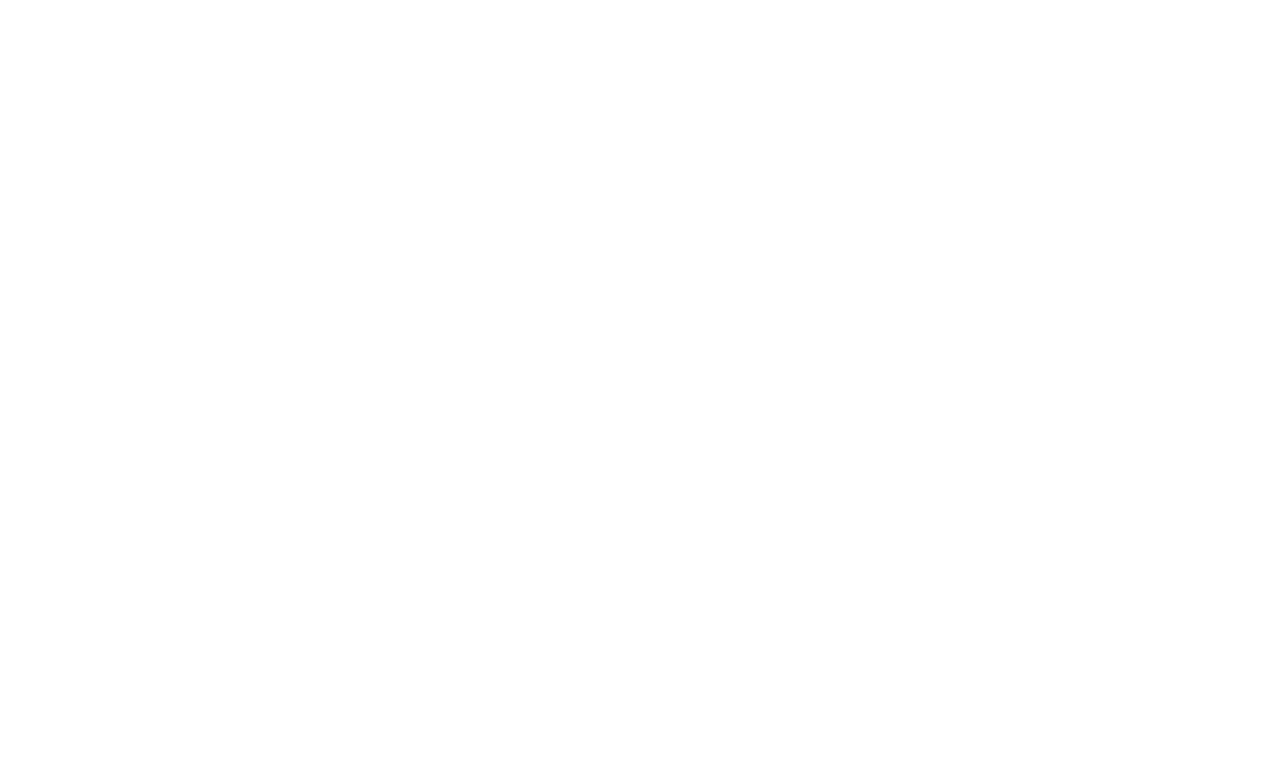
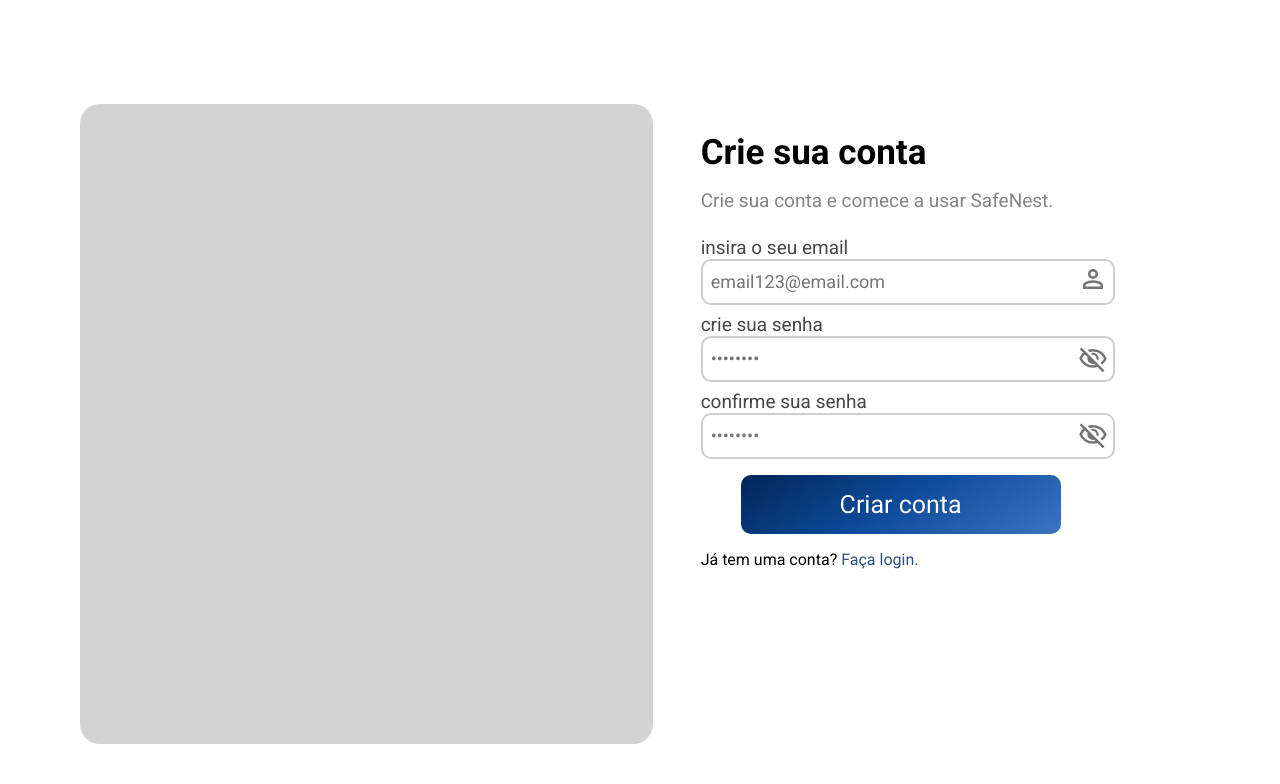
Before and after one commit to mariaeduardadepascoa/SafeNest, a plain HTML site: page cadastrar.html in a window 1280 px wide. Drawn offline with Linux system fonts and the light colour scheme.

Commit message:
adicionamos a tela de cadastro

```diff
--- a/cadastrar.html
+++ b/cadastrar.html
@@ -0,0 +1,36 @@
+<!DOCTYPE html>
+<html lang="pt-br">
+<head>
+    <meta charset="UTF-8">
+    <meta name="viewport" content="width=device-width, initial-scale=1.0">
+    <link rel="stylesheet" href="style.css">
+    <title>Document</title>
+</head>
+<body class="loginEcadastro-body">
+    <main class="loginEcadastro-main">
+        <div class="ladoImg">
+            <img>
+        </div>
+        <div class="ladoConteudo">
+            <h1 class="loginEcadastro-titulo">Crie sua conta</h1>
+            <h2 class="loginEcadastro-subtitulo">Crie sua conta e comece a usar SafeNest.</h2>
+            <form class="loginEcadastro-form">
+                <label class="loginEcadastro-label">insira o seu email</label>
+                <input class="loginEcadastro-input" type="email" placeholder="email123@email.com">
+                <svg class="loginEcadastro-icon-email" xmlns="http://www.w3.org/2000/svg" height="30px" viewBox="0 -960 960 960" width="30px" fill="#757575"><path d="M367-527q-47-47-47-113t47-113q47-47 113-47t113 47q47 47 47 113t-47 113q-47 47-113 47t-113-47ZM160-160v-112q0-34 17.5-62.5T224-378q62-31 126-46.5T480-440q66 0 130 15.5T736-378q29 15 46.5 43.5T800-272v112H160Zm80-80h480v-32q0-11-5.5-20T700-306q-54-27-109-40.5T480-360q-56 0-111 13.5T260-306q-9 5-14.5 14t-5.5 20v32Zm296.5-343.5Q560-607 560-640t-23.5-56.5Q513-720 480-720t-56.5 23.5Q400-673 400-640t23.5 56.5Q447-560 480-560t56.5-23.5ZM480-640Zm0 400Z"/></svg>
+                <label class="loginEcadastro-label">crie sua senha</label>
+                <input class="loginEcadastro-input" id="senha-login" type="password" placeholder="••••••••">
+                <img onclick="alterarVisibilidade('olho-login','senha-login')" id="olho-login" class="loginEcadastro-icon-senha" src="imagens/olhoFechado.svg" height="30px" height="30px">
+                <label class="loginEcadastro-label">confirme sua senha</label>
+                <input class="loginEcadastro-input" id="senha-confirmarSenha" type="password" placeholder="••••••••">
+                <img onclick="alterarVisibilidade('olho-confirmarSenha','senha-confirmarSenha')" id="olho-confirmarSenha" class="loginEcadastro-icon-confirmarSenha" src="imagens/olhoFechado.svg" height="30px" height="30px">
+                <div class="loginEcadastro-centralizar-botaoLoginEcadastro">
+                    <button class="loginEcadastro-botao">Criar conta</button>
+                </div>
+            </form>
+            <p class="loginEcadastro-textinhoTroca">Já tem uma conta?<span class="loginEcadastro-trocaPag" onclick="location.href ='entrar.html'"> Faça login.</span></p>
+        </div>
+    </main>
+</body>
+<script src="script.js"></script>
+</html>
--- a/script.js
+++ b/script.js
@@ -58,9 +58,9 @@
 
 //entrar e cadastro
 
-function alterarVisibilidade(){
-    campo = document.getElementById('senha');
-    olho = document.getElementById('olho');
+function alterarVisibilidade(idOlho,idCampo){
+    campo = document.getElementById(idCampo);
+    olho = document.getElementById(idOlho);
     if(campo.type === 'password'){
         campo.type = "text";
         campo.placeholder = "Senha123#"
--- a/style.css
+++ b/style.css
@@ -92,7 +92,7 @@
     gap: 2rem;
 }
 
-.header #button-login-header {
+.header #button-loginEcadastro-header {
     background-color: var(--branco-principal);
     color: var(--azul-principal);
     font-weight: var(--font-weight-bold);
@@ -463,8 +463,14 @@
 
 
 /*pagina entrar e cadastro*/
+.loginEcadastro-body{
+    display: flex;
+    justify-content: center;
+    align-items: center;
+}
 
-.login-main{
+
+.loginEcadastro-main{
     width: 90%;
     height: 90%;
     display: flex;
@@ -473,7 +479,7 @@
     align-items: center;
 }
 .ladoImg{
-    height: 95vh;
+    height: 80vh;
     width: 50vw;
     background-color: #D2D2D2;
     border-radius: 20px;
@@ -488,41 +494,47 @@
     margin-left: 3rem;
     margin-top: 7rem;
 }
-.login-titulo{
+.loginEcadastro-titulo{
     font-family: var( --font-family);
-    font-size: 40px;
+    font-size: 35px;
     font-weight: bold;
     color: #000000;
     margin: 0;
 }
-.login-subtitulo{
+.loginEcadastro-subtitulo{
     font-family: var( --font-family);
-    font-size: 20px;
+    font-size: 19px;
     font-weight: var(--font-weight-regular);
     color: #848484;
 }
-.login-label{
+.loginEcadastro-label{
     font-family: var( --font-family);
-    font-size: 20px;
+    font-size: 19px;
     font-weight: var(--font-weight-regular);
     color: #474747;
     margin-top: 0.5rem;
 }
-.login-icon-email{
+.loginEcadastro-icon-email{
     position: absolute;
     margin-top: 36px;
-    margin-left: 23rem;
+    margin-left: 23.6rem;
 }
-.login-icon-senha{
+.loginEcadastro-icon-senha{
     position: absolute;
     margin-top: 7.3rem;
-    margin-left: 23rem;
+    margin-left: 23.6rem;
     cursor: pointer;
 }
-.login-input{
+.loginEcadastro-icon-confirmarSenha{
+    position: absolute;
+    margin-top: 12rem;
+    margin-left: 23.6rem;
+    cursor: pointer;
+}
+.loginEcadastro-input{
     position: relative;
     font-family: var( --font-family);
-    font-size: 20px;
+    font-size: 18px;
     font-weight: var(--font-weight-regular);
     border: 2px solid #CDCDCD;
     height: 2.5rem;
@@ -532,41 +544,47 @@
     color: #757575;
 }
 
-.login-input:focus{
+.loginEcadastro-input:focus{
     outline: none;
     border-color:  #2B5081;
     box-shadow: 0px 0px 10px #2B5081;
     transition: box-shadow 1s;
 }
-.login-botao{
+.loginEcadastro-centralizar-botaoLoginEcadastro{
+    display: flex;
+    justify-content: center;
+    align-items: center;
+    width: 25rem;
+    margin-top: 1rem;
+}
+.loginEcadastro-botao{
     font-family: var( --font-family);
-    font-size: 30px;
+    font-size: 25px;
     background: linear-gradient(326deg, #3c74be 0%, #0d4b9b 52%, #012656 100%);
     color: #FFFFFF;
-    width: 25rem;
-    height: 4rem;
+    width: 20rem;
+    height: 3.7rem;
     border: none;
     border-radius: 10px;
     cursor: pointer;
-    margin-left: 0.55rem;
-    margin-top: 1rem;
+
 }
-.login-botao:hover{
+.loginEcadastro-botao:hover{
     background: linear-gradient(326deg, #2b558c 0%, #0a2d5c 52%, #011d42 100%);
 }
 
 
-.login-form{
+.loginEcadastro-form{
     display: flex;
     flex-direction: column;
 }
-.login-textinhoTroca{
+.loginEcadastro-textinhoTroca{
     font-family: var( --font-family);
-    font-size: 18px;
+    font-size: 16px;
 }
-.login-trocaPag{
+.loginEcadastro-trocaPag{
     font-family: var( --font-family);
     color: #2B5081;
     cursor: pointer;
-    font-size: 18px;
+    font-size: 16px;
 }
```
Also changed, not shown: entrar.html (+15 -14 lines), index.html (+1 -1 lines), sobrenos.html (+2 -2 lines).
